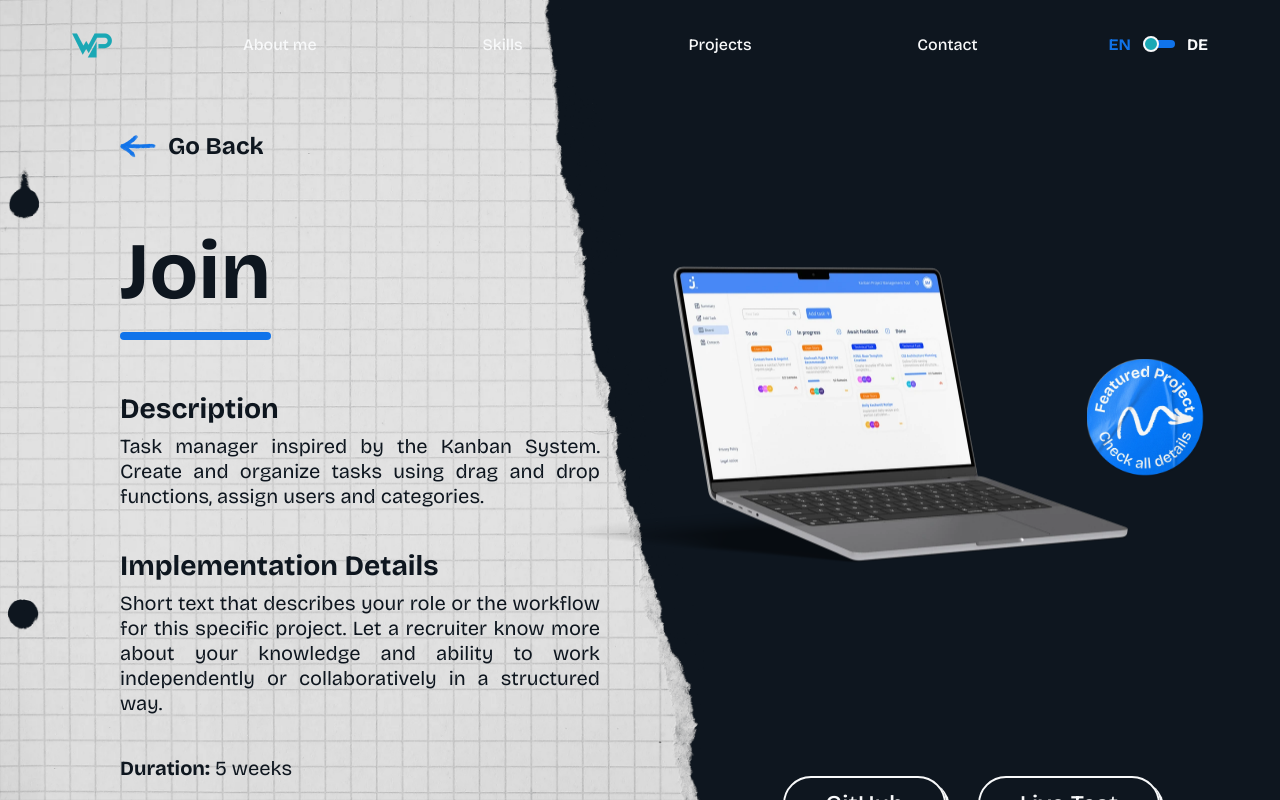
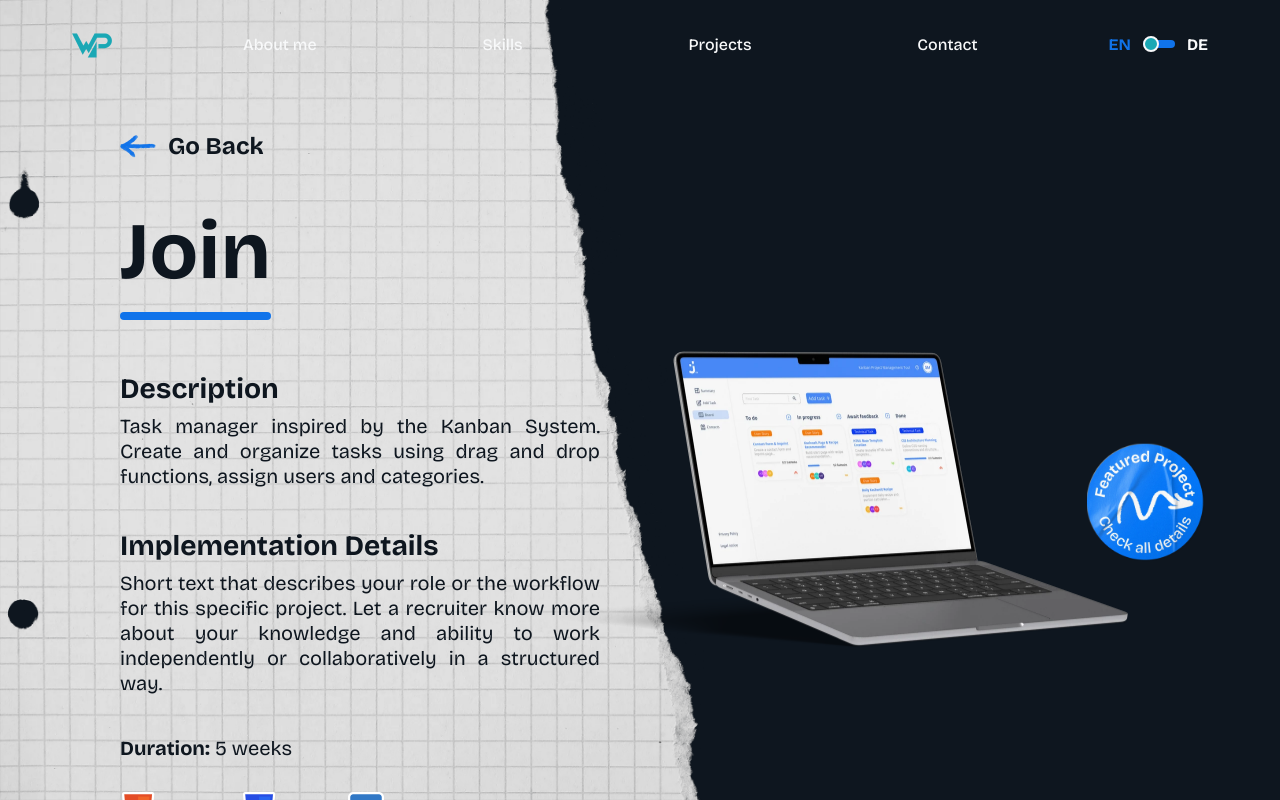
Before and after one commit to PatrickWagnerDev/portfolio-page, an Angular app: page /project/join in a window 1280 px wide. Shown: the top 800 px of the page. Built offline with nearby package versions, Linux system fonts and the light colour scheme.

Commit message:
fix: place next project below content and center preview image

```diff
--- a/src/app/pages/project-detail/project-detail.scss
+++ b/src/app/pages/project-detail/project-detail.scss
@@ -3,6 +3,7 @@
 }
 
 .project-page {
+  --next-space: 4.75rem;
   display: grid;
   grid-template-columns: 30rem 35rem;
   justify-content: space-between;
@@ -11,6 +12,7 @@
 }
 
 .project-info {
+  padding-bottom: var(--next-space);
   color: var(--color-base-dark);
 }
 
@@ -49,7 +51,7 @@
 .project-name {
   position: relative;
   width: fit-content;
-  margin-top: 3.75rem;
+  margin-top: 2.5rem;
   padding-bottom: 1.5rem;
   font-size: 5rem;
   font-weight: 700;
@@ -113,18 +115,19 @@
 }
 
 .project-preview {
+  position: relative;
   display: flex;
   flex-direction: column;
   align-items: flex-end;
-  padding-top: 5.75rem;
   color: var(--color-base-light);
 }
 
 .preview-figure {
-  position: relative;
+  position: absolute;
+  top: calc((100% - var(--next-space)) / 2);
   width: 100%;
-  margin-bottom: 3rem;
   aspect-ratio: 777 / 553;
+  transform: translateY(-50%);
 }
 
 .preview-image {
```
Also changed, not shown: 1 other file (tests, documents, lock files or other folders).
